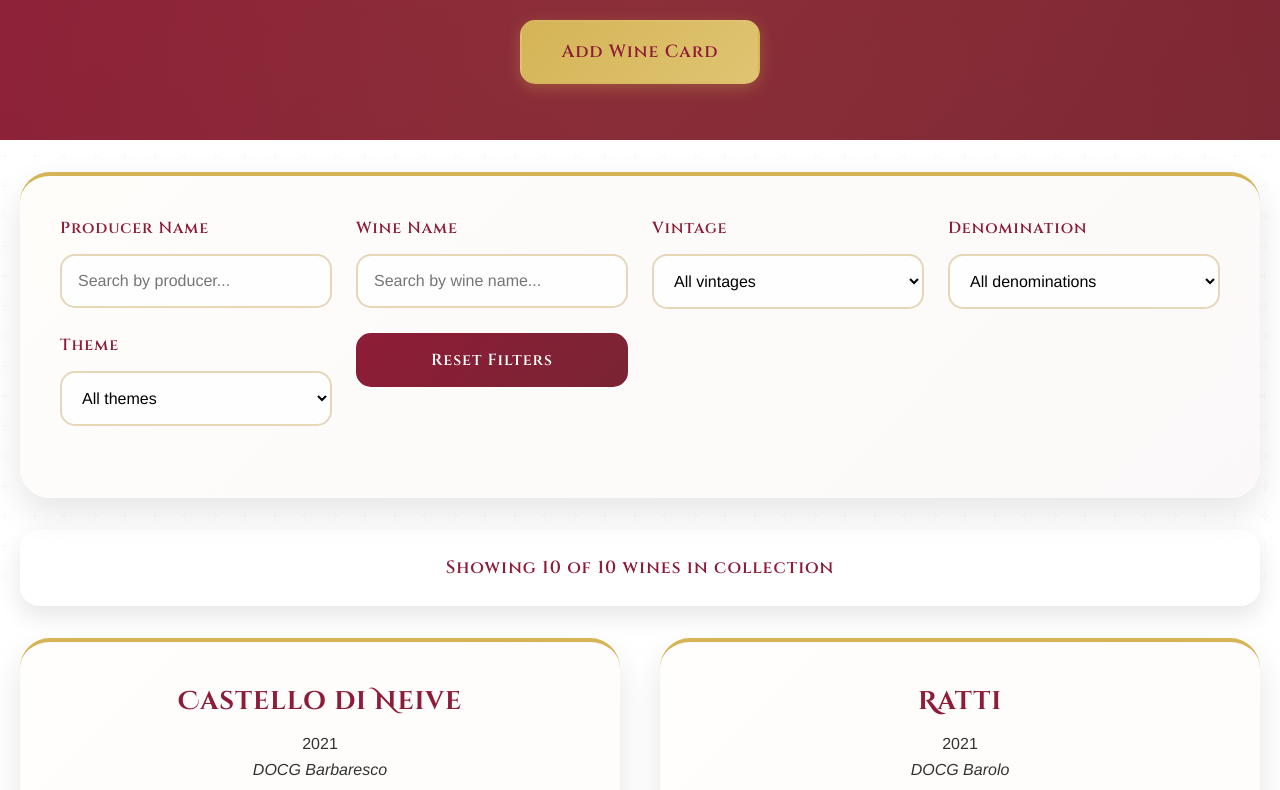
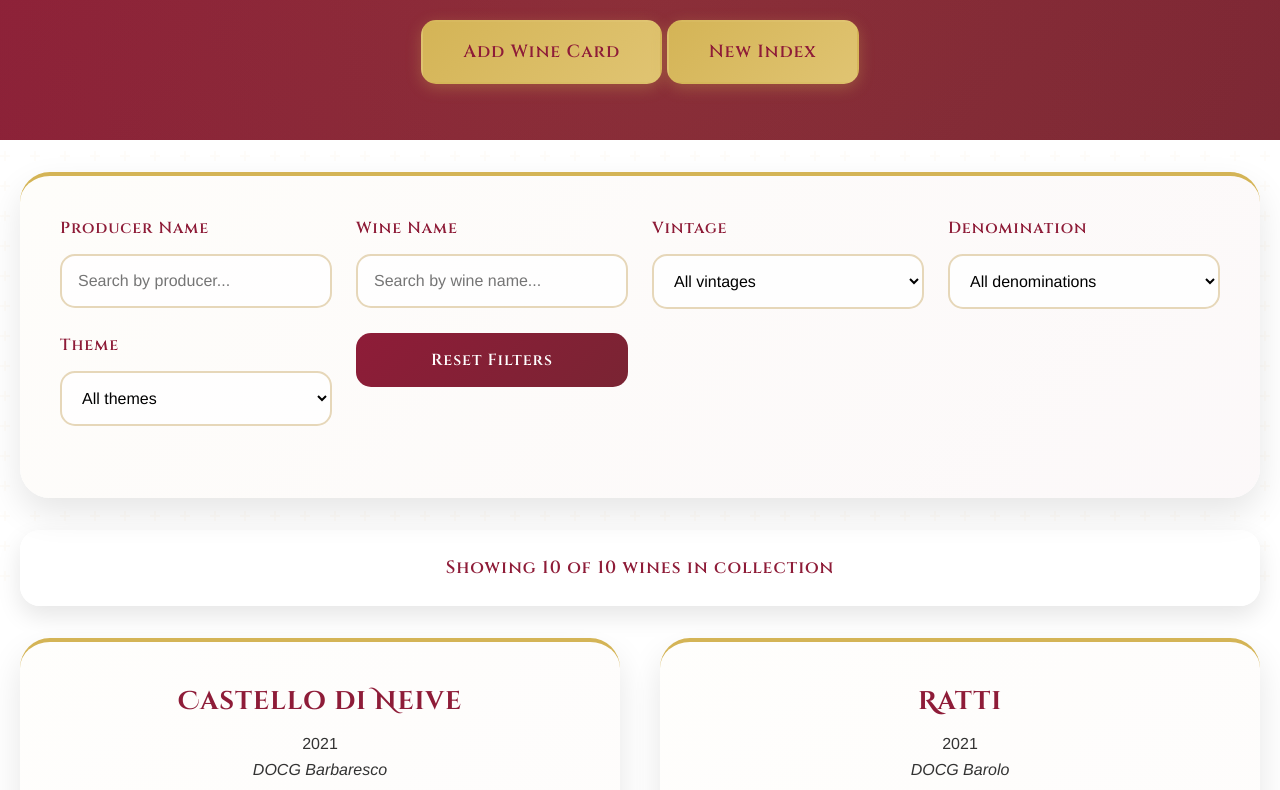
Before and after one commit to S4ng4/wine-list-sipcards, a plain HTML site: page index.html in a window 1280 px wide. Shown: the part 209-999 px from the top of the page. Drawn offline with Linux system fonts and the light colour scheme.

Commit message:
Update index.html

```diff
--- a/index.html
+++ b/index.html
@@ -646,6 +646,7 @@
                 <h2>Professional SipCards</h2>
                 <div class="header-actions">
                     <a href="#" class="add-wine-btn" id="addWineBtn">Add Wine Card</a>
+                    <a href="#" class="add-wine-btn" id="addWineBtn">New Index</a>
                 </div>
             </div>
         </div>
```
